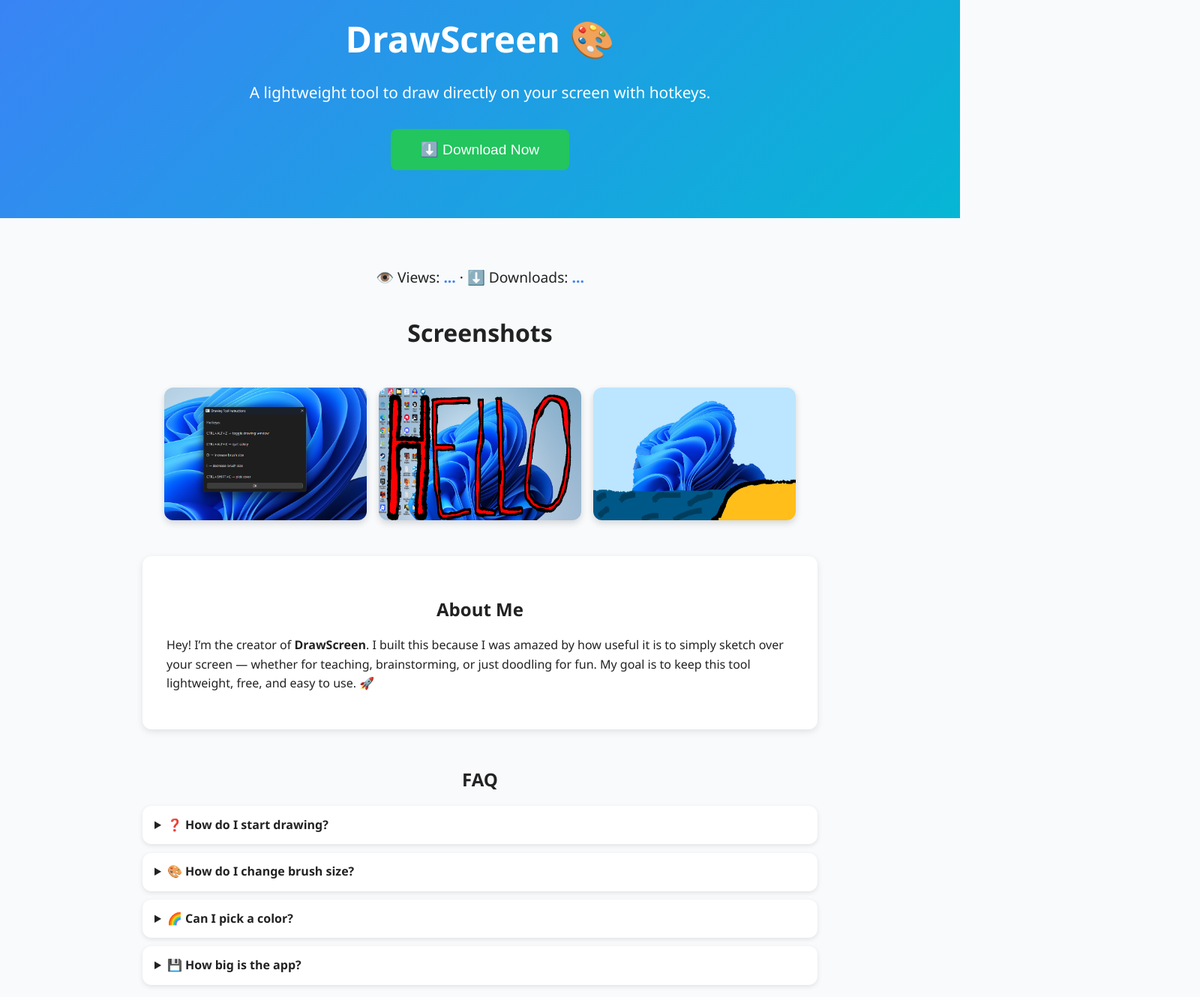
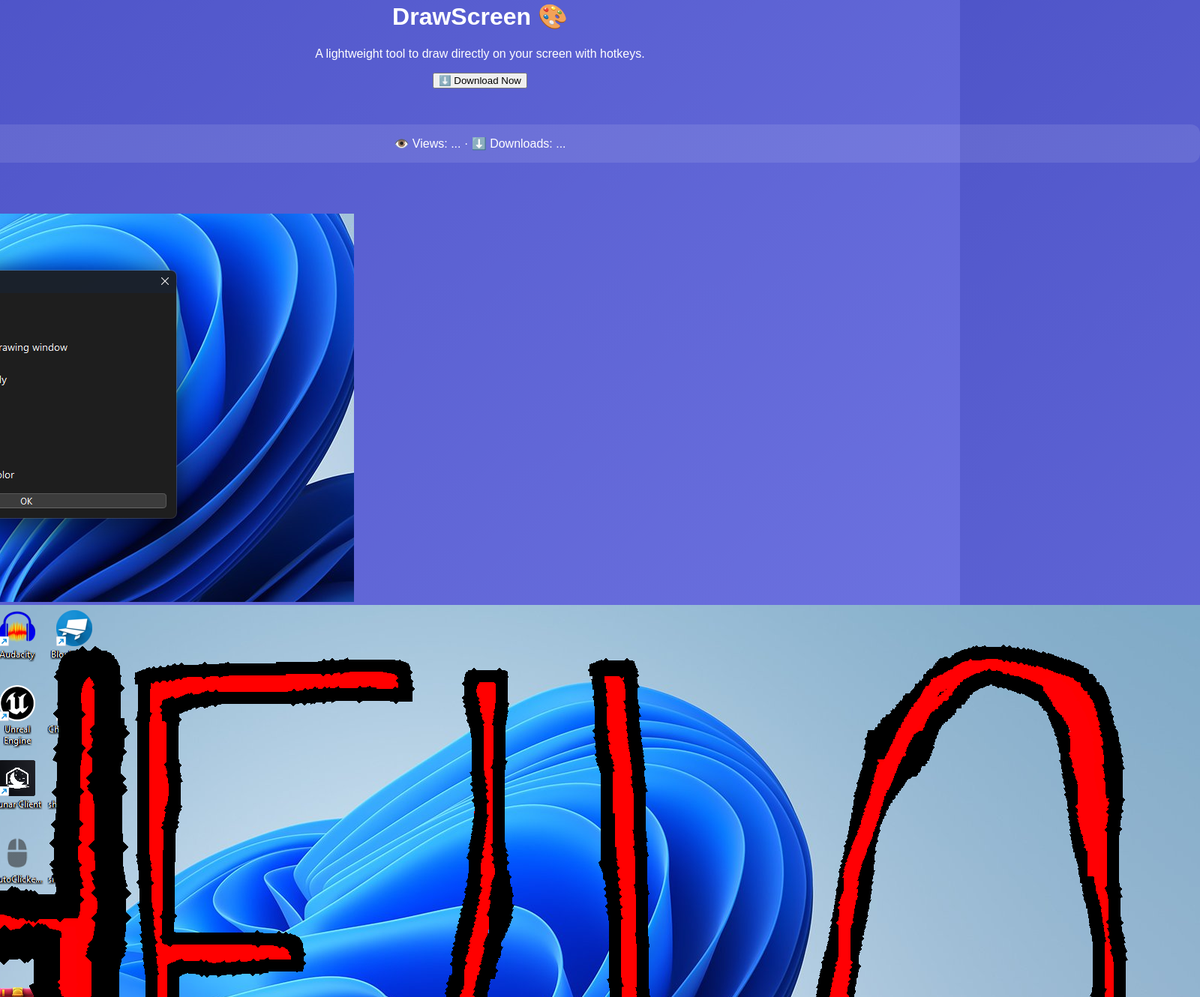
Before and after one commit to StarableWasTaken/drawscreen, a plain HTML site: page index.html in a window 1280 px wide. Shown: the part 50-1380 px from the top of the page at 75% size, 1600 px wide, since content can reach past the window. Drawn offline with Linux system fonts and the light colour scheme; no server answers.

Commit message:
Update style.css

```diff
--- a/style.css
+++ b/style.css
@@ -1,135 +1,97 @@
+/* Gradient background */
 body {
-  font-family: "Segoe UI", Tahoma, sans-serif;
+  font-family: Arial, sans-serif;
   margin: 0;
-  background: #f8fafc;
-  color: #222;
-  line-height: 1.6;
+  padding: 0;
+  min-height: 100vh;
+  background: linear-gradient(135deg, #4e54c8, #8f94fb);
+  color: #fff;
+  display: flex;
+  flex-direction: column;
+  align-items: center;
 }
 
 /* Header */
 header {
-  background: linear-gradient(135deg, #3b82f6, #06b6d4);
-  color: #fff;
   text-align: center;
-  padding: 4rem 1rem;
-}
-header h1 {
-  font-size: 3rem;
-  margin: 0;
-}
-header p {
-  font-size: 1.3rem;
-  margin: 1rem 0 2rem;
-}
-.download-btn {
-  background: #22c55e;
-  border: none;
-  padding: 1rem 2.5rem;
-  font-size: 1.2rem;
-  color: white;
-  border-radius: 8px;
-  cursor: pointer;
-  transition: 0.2s;
-}
-.download-btn:hover {
-  background: #16a34a;
+  padding: 2rem 1rem;
 }
 
-/* Main */
-main {
-  max-width: 900px;
-  margin: auto;
-  padding: 2rem 1rem;
+/* Buttons */
+.btn {
+  display: inline-block;
+  margin: 0.5rem;
+  padding: 0.8rem 1.5rem;
+  border-radius: 25px;
+  background: #fff;
+  color: #333;
+  text-decoration: none;
+  font-weight: bold;
+  transition: transform 0.2s ease, box-shadow 0.2s ease;
 }
-.stats {
-  text-align: center;
-  margin: 2rem 0;
-  font-size: 1.2rem;
+.btn:hover {
+  transform: translateY(-3px);
+  box-shadow: 0 6px 15px rgba(0,0,0,0.2);
 }
-.stats span {
-  font-weight: bold;
-  color: #3b82f6;
-}
-.section-title {
-  text-align: center;
-  margin-top: 2rem;
-  font-size: 2rem;
+.donate {
+  background: #ffcc00;
+  color: #000;
 }
 
-/* Screenshots */
-.screenshots {
-  display: flex;
-  gap: 1rem;
-  flex-wrap: wrap;
-  justify-content: center;
-  margin: 3rem 0;
+/* Stats */
+.stats {
+  margin-top: 1rem;
+  text-align: center;
+  background: rgba(255,255,255,0.1);
+  padding: 1rem;
+  border-radius: 12px;
 }
-.screenshots img {
-  max-width: 270px;
-  border-radius: 12px;
-  box-shadow: 0 4px 10px rgba(0,0,0,0.15);
-  transition: transform 0.2s;
-}
-.screenshots img:hover {
-  transform: scale(1.05);
+.stats p {
+  margin: 0.3rem 0;
 }
 
-/* About */
-.about {
-  background: #fff;
-  padding: 2rem;
-  margin: 3rem 0;
+/* FAQ Section */
+.faq {
+  width: 90%;
+  max-width: 600px;
+  margin: 2rem auto;
+}
+.faq-item {
+  background: rgba(255,255,255,0.1);
   border-radius: 12px;
-  box-shadow: 0 3px 10px rgba(0,0,0,0.1);
+  margin: 1rem 0;
+  overflow: hidden;
+  transition: all 0.3s ease;
 }
-.about h2 {
-  margin-bottom: 1rem;
-  text-align: center;
+.faq-question {
+  width: 100%;
+  padding: 1rem;
+  text-align: left;
+  background: transparent;
+  border: none;
+  color: #fff;
+  font-size: 1rem;
+  cursor: pointer;
+  outline: none;
+  display: flex;
+  justify-content: space-between;
+  align-items: center;
+}
+.faq-answer {
+  max-height: 0;
+  overflow: hidden;
+  padding: 0 1rem;
+  transition: max-height 0.3s ease;
+}
+.faq-answer p {
+  margin: 1rem 0;
+}
+.faq-item.active {
+  background: rgba(255,255,255,0.2);
 }
 
-/* FAQ */
-.faq {
-  margin: 3rem 0;
-}
-.faq h2 {
-  text-align: center;
-  margin-bottom: 1rem;
-}
-details {
-  background: #fff;
-  margin: 0.7rem 0;
-  padding: 0.8rem 1rem;
-  border-radius: 12px;
-  box-shadow: 0 2px 6px rgba(0,0,0,0.1);
-  cursor: pointer;
-  transition: 0.2s;
-  overflow: hidden;
-}
-details[open] {
-  box-shadow: 0 4px 12px rgba(0,0,0,0.15);
-}
-details summary {
-  font-weight: bold;
-  outline: none;
-}
-details .faq-content {
-  max-height: 0;
-  overflow: hidden;
-  transition: max-height 0.3s ease;
-}
-details[open] .faq-content {
-  margin-top: 0.5rem;
-}
-
-/* Footer */
-footer {
-  background: #e5e7eb;
-  padding: 1.5rem;
-  text-align: center;
-  margin-top: 3rem;
-}
-footer a {
-  color: #3b82f6;
-  text-decoration: none;
+/* Rotating arrow */
+.arrow {
+  transition: transform 0.3s ease;
   font-weight: bold;
 }
```
